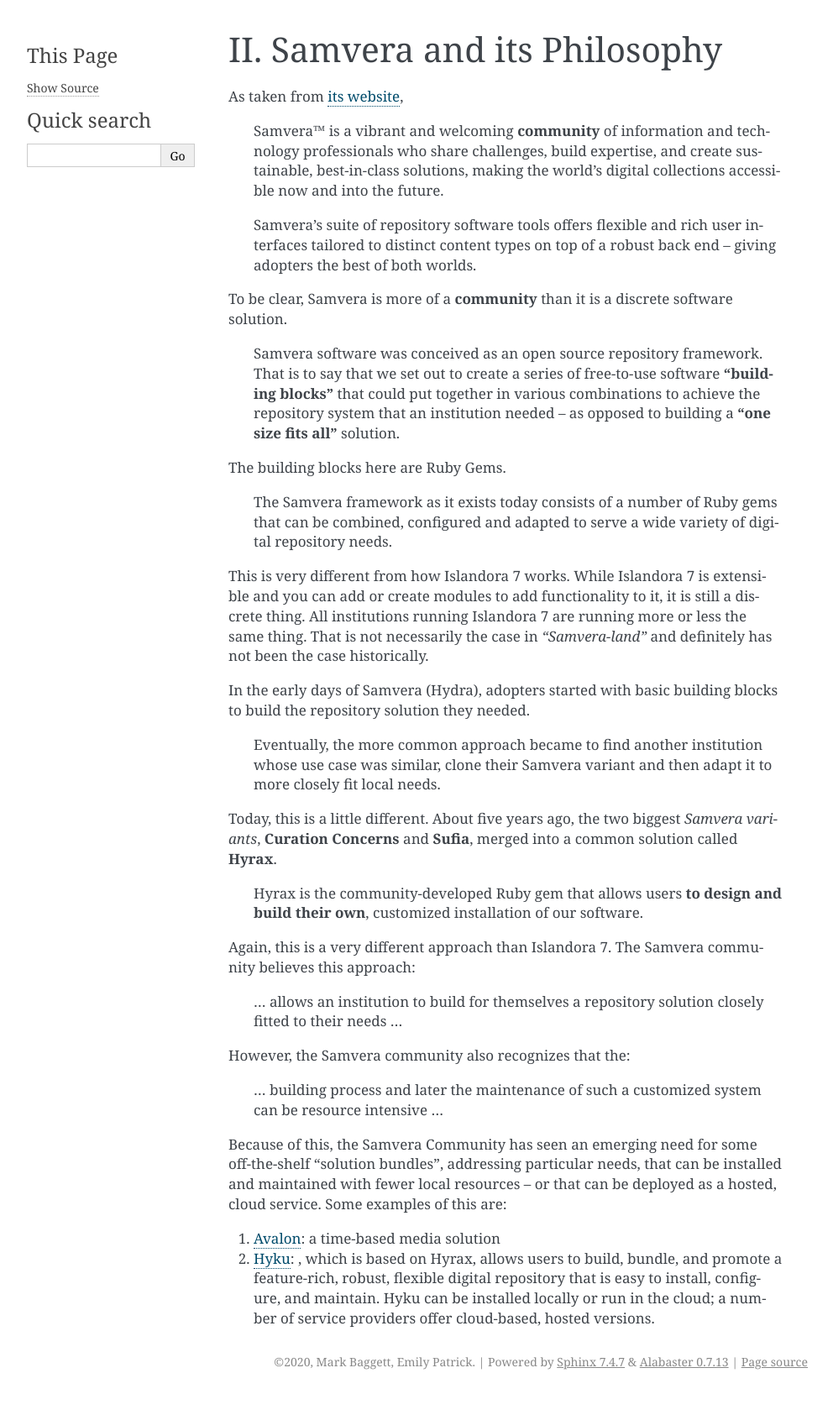
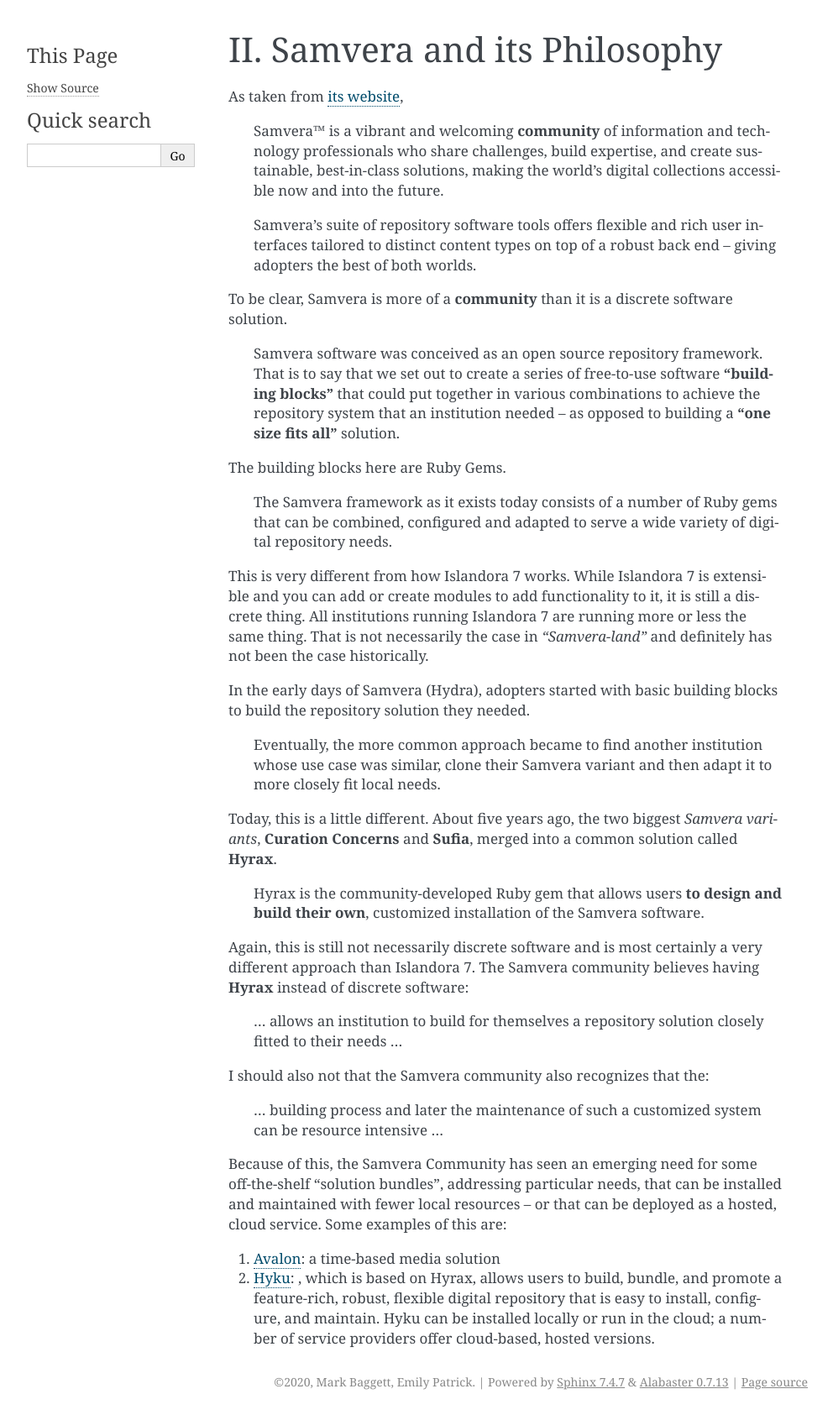
Before and after one commit to markpbaggett/utk_hyrax_review_docs, a Sphinx documentation site: the page built from docs/source/demo1/2_samvera_philosophy.rst, in a window 1280 px wide. Shown: the whole page at 84% size, without its empty margins (148-1140 px from the left). Built offline with Sphinx 7.4.7, drawn with Linux system fonts in a browser that asks for light colours; before the commit the page ends 1661 px from its top, so only the background shows below that.

Commit message:
Cleanup philosophy.

```diff
--- a/docs/source/demo1/2_samvera_philosophy.rst
+++ b/docs/source/demo1/2_samvera_philosophy.rst
@@ -35,13 +35,14 @@ Today, this is a little different.  About five years ago, the two biggest *Samve
 and **Sufia**, merged into a common solution called **Hyrax**.
 
     Hyrax is the community-developed Ruby gem that allows users **to design and build their own**, customized installation
-    of our software.
+    of the Samvera software.
 
-Again, this is a very different approach than Islandora 7. The Samvera community believes this approach:
+Again, this is still not necessarily discrete software and is most certainly a very different approach than Islandora 7.
+The Samvera community believes having **Hyrax** instead of discrete software:
 
     ... allows an institution to build for themselves a repository solution closely fitted to their needs ...
 
-However, the Samvera community also recognizes that the:
+I should also not that the Samvera community also recognizes that the:
 
     ... building process and later the maintenance of such a customized system can be resource intensive ...
 
```
